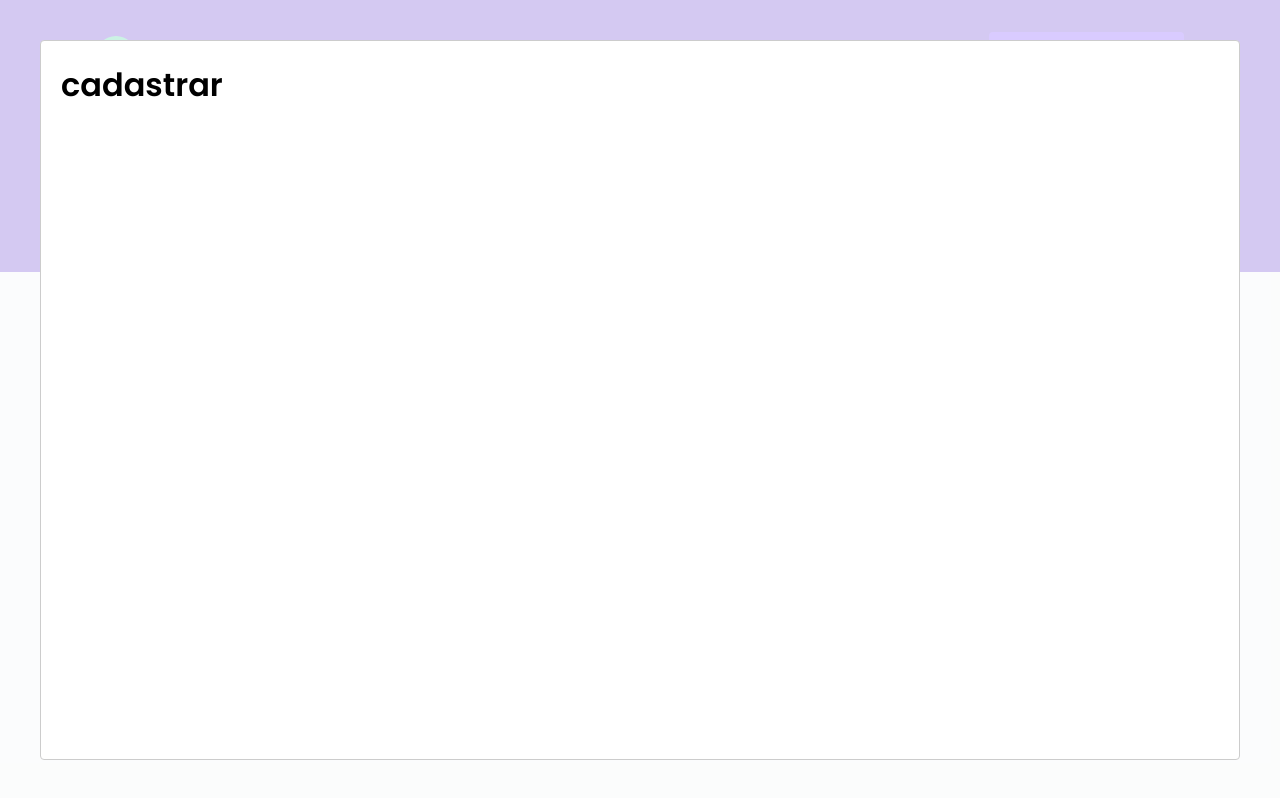
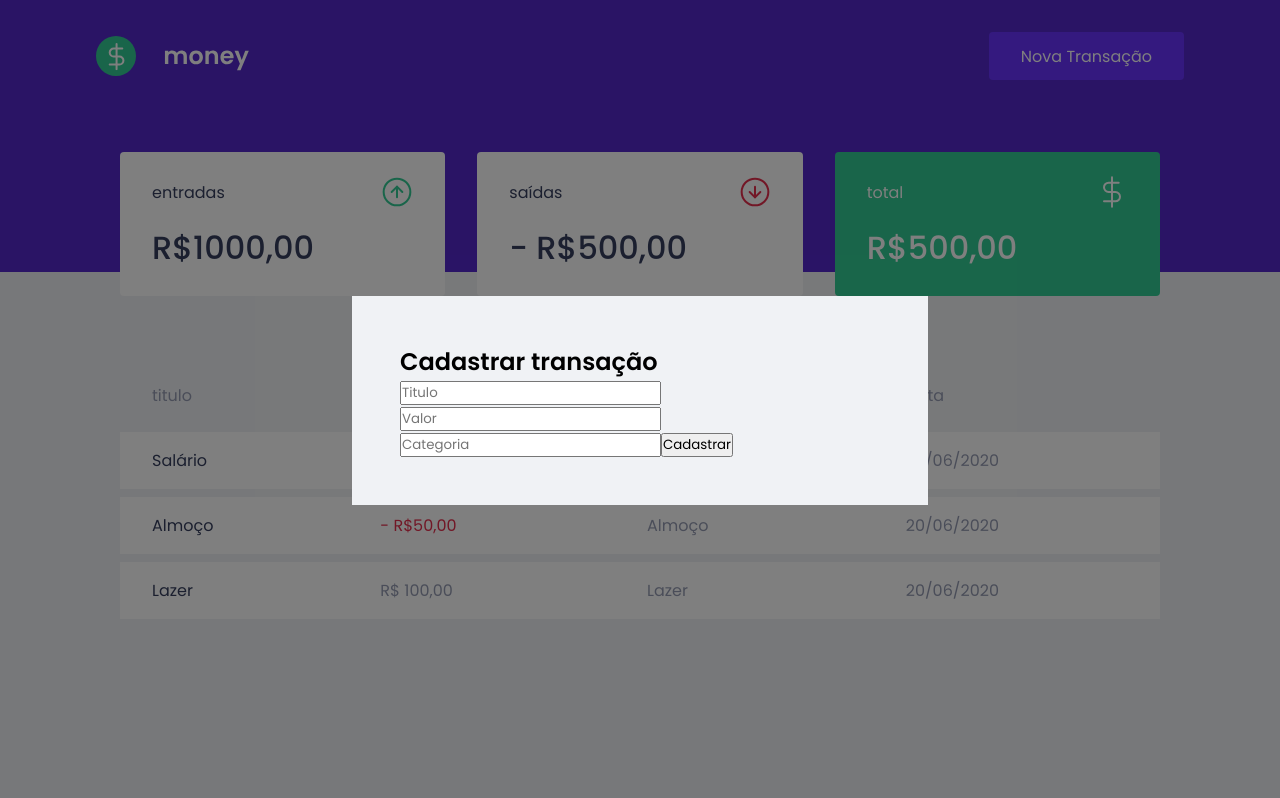
Before and after one commit to grynhas/PR-Money, a React (Create React App) app: page / in a window 1280 px wide. Both pictures are taken after a click on the button "Nova Transação". Built offline with nearby package versions, Linux system fonts and the light colour scheme; no server answers; what miragejs would draw is missing.

Commit message:
global styles modal

```diff
--- a/src/components/NewTransactionModal/index.tsx
+++ b/src/components/NewTransactionModal/index.tsx
@@ -1,4 +1,5 @@
 import Modal from "react-modal";
+import { Container } from "./styles";
 
 interface NewTransactionModalProps {
     isOpen: boolean;
@@ -11,8 +12,26 @@
     <Modal
     isOpen={isOpen}
     onRequestClose={onRequestClose}
+    overlayClassName="react-modal-overlay"
+    className="react-modal-content"
     >
-      <h1>cadastrar</h1>
+      <Container>
+        <h2>Cadastrar transação</h2>
+
+        <input
+        placeholder="Titulo"
+        />
+        <input
+        type="number"
+        placeholder="Valor"
+        />
+        <input
+        placeholder="Categoria"
+        />
+        <button type="submit">
+            Cadastrar
+        </button>
+      </Container>
     </Modal>
   )
 }
--- a/src/components/NewTransactionModal/styles.ts
+++ b/src/components/NewTransactionModal/styles.ts
@@ -1,3 +1,5 @@
 import styled from "styled-components";
 
-export const Container = styled.div``;
+export const Container = styled.form`
+
+`;
--- a/src/styles/global.ts
+++ b/src/styles/global.ts
@@ -51,4 +51,25 @@
         opacity: 0.6;
         cursor: not-allowed;
     }
+    .react-modal-overlay {
+        background-color: rgba(0, 0, 0, 0.5);
+
+        position: fixed;
+        top: 0;
+        left: 0;
+        right: 0;
+        bottom: 0;
+
+        display: flex;
+        justify-content: center;
+        align-items: center;
+
+    }
+    .react-modal-content {
+        width: 100%;
+        max-width: 576px;
+        background-color: var(--background);
+        padding: 3rem;
+        position: relative;
+    }
     `
```
